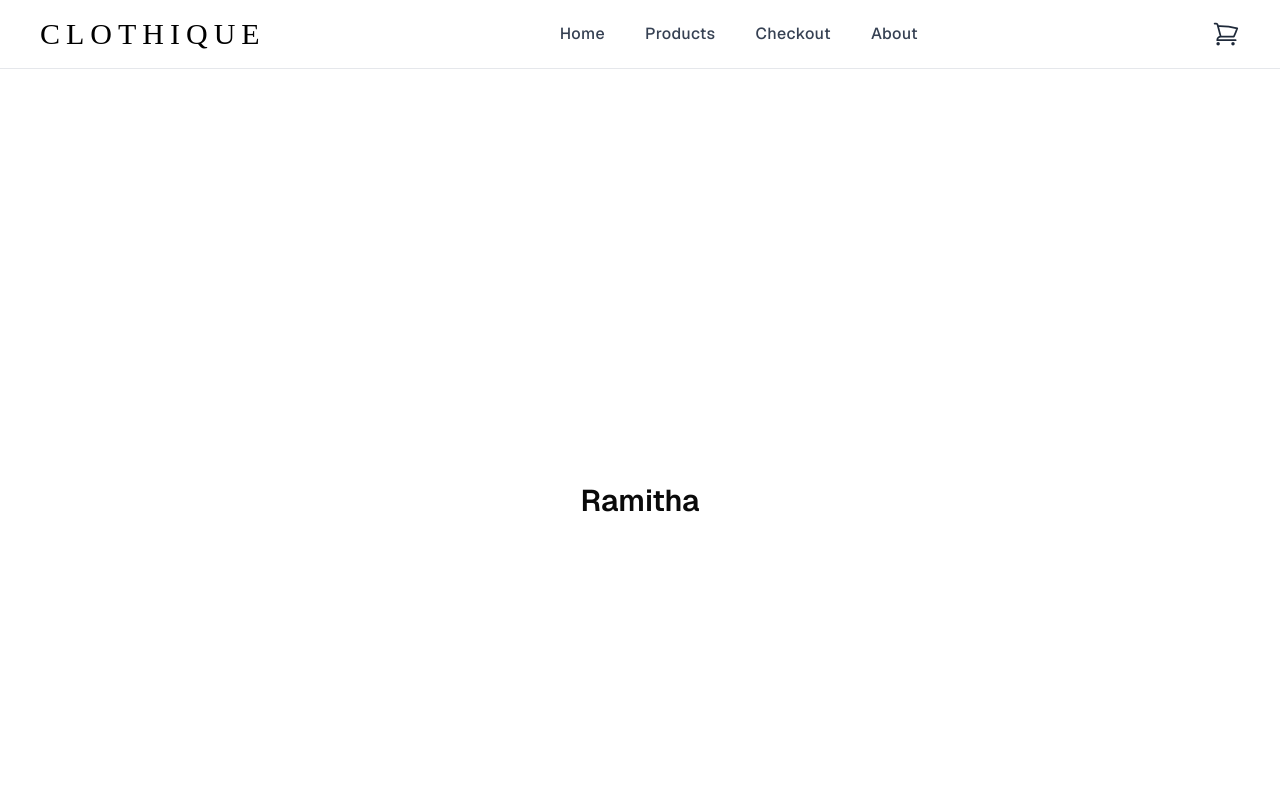
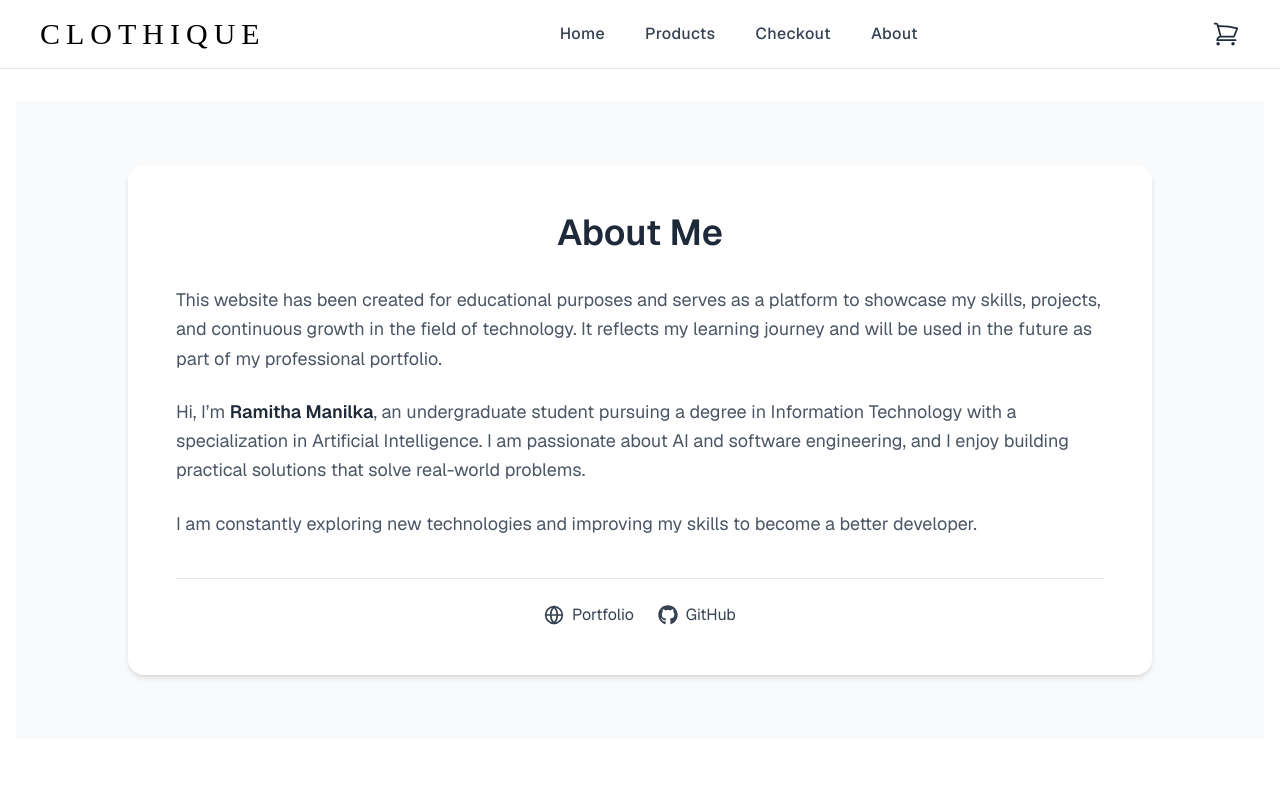
Before and after one commit to ramithax/clothique, a Next.js app: page /about in a window 1280 px wide. Shown: the top 800 px of the page. Built offline with nearby package versions, Linux system fonts and the light colour scheme.

Commit message:
About page completed

```diff
--- a/app/about/page.tsx
+++ b/app/about/page.tsx
@@ -1,9 +1,60 @@
+"use client";
+
+import { Globe } from "lucide-react";
+import { FaGithub } from "react-icons/fa";
+
 export default function AboutPage() {
     return (
-        <div className="flex items-center justify-center h-screen">
-            <div className="text-center">
-                <h1 className="text-3xl font-semibold">Ramitha</h1>
+        <div className="bg-gray-50 px-6 py-16">
+            <div className="max-w-5xl w-full mx-auto bg-white rounded-2xl shadow-md p-10 md:p-12">
+
+                <h1 className="text-4xl font-semibold text-gray-800 mb-8 text-center">
+                    About Me
+                </h1>
+
+                <div className="space-y-6 text-gray-600 leading-relaxed text-base md:text-lg">
+
+                    <p>
+                        This website has been created for educational purposes and serves as a platform to showcase my skills,
+                        projects, and continuous growth in the field of technology. It reflects my learning journey and will
+                        be used in the future as part of my professional portfolio.
+                    </p>
+
+                    <p>
+                        Hi, I’m <span className="font-semibold text-gray-800">Ramitha Manilka</span>, an undergraduate student pursuing a degree in Information Technology with a specialization in Artificial Intelligence.
+                        I am passionate about AI and software engineering, and I enjoy building practical solutions that solve real-world problems.
+                    </p>
+
+                    <p>
+                        I am constantly exploring new technologies and improving my skills to become a better developer.
+                    </p>
+
+                </div>
+
+                {/* Links */}
+                <div className="mt-10 pt-6 border-t flex justify-center gap-6">
+
+                    <a
+                        href="https://ramithax.github.io/Portfolio/"
+                        target="_blank"
+                        className="flex items-center gap-2 text-gray-700 hover:text-black transition-colors"
+                    >
+                        <Globe size={20} />
+                        Portfolio
+                    </a>
+
+                    <a
+                        href="https://github.com/ramithax"
+                        target="_blank"
+                        className="flex items-center gap-2 text-gray-700 hover:text-black transition-colors"
+                    >
+                        <FaGithub size={20} />
+                        GitHub
+                    </a>
+
+                </div>
+
             </div>
         </div>
-    )
+    );
 }
--- a/app/checkout/page.tsx
+++ b/app/checkout/page.tsx
@@ -3,6 +3,7 @@
 import { Button } from "@/components/ui/button";
 import { Card, CardContent, CardHeader, CardTitle } from "@/components/ui/card";
 import { useCartStore } from "@/store/cart-store";
+import { FiTrash2 } from "react-icons/fi";
 
 export default function CheckoutPage() {
     const { items, removeItem, addItem, clearCart } = useCartStore();
@@ -12,30 +13,62 @@ export default function CheckoutPage() {
         0
     );
 
+    const handleClearCart = () => {
+        if (confirm("Are you sure you want to clear the cart?")) {
+            clearCart();
+        }
+    };
+
     if (items.length === 0) {
-        return (
-            <div className="min-h-screen flex items-center justify-center px-6">
-                <h1 className="text-2xl font-semibold text-gray-500">
-                    Your Cart is Empty 🛒
-                </h1>
-            </div>
+        return (<div className="min-h-screen flex flex-col items-center justify-center px-6 bg-gray-50 text-center">
+
+            <div className="text-6xl mb-4">🛒</div>
+
+            <h1 className="text-3xl font-bold text-gray-800 mb-2">
+                Your Cart is Empty
+            </h1>
+
+            <p className="text-gray-500 mb-6 max-w-sm">
+                Looks like you haven’t added anything yet. Start exploring and find something you love.
+            </p>
+
+            <Button
+                onClick={() => window.location.href = "/products"}
+                className="px-8 py-3 text-base font-medium rounded-lg bg-black text-white transition-all duration-300 hover:bg-gray-900 hover:scale-[1.03] active:scale-[0.97] shadow-md hover:shadow-lg"
+
+            >
+                Continue Shopping
+            </Button>
+        </div>
         );
     }
+
 
     return (
         <div className="min-h-screen flex flex-col items-center py-10 px-6 bg-gray-50">
 
             {/* Title */}
-            <h1 className="text-3xl font-bold mb-8 text-center">
+            <h1 className="text-3xl font-semibold mb-8 text-center">
                 Checkout
             </h1>
 
             {/* Card */}
             <Card className="w-full max-w-md mb-8 shadow-md rounded-xl">
-                <CardHeader>
+
+                {/* Header with Clear Button */}
+                <CardHeader className="flex flex-row items-center justify-between">
                     <CardTitle className="text-xl font-semibold">
                         Order Summary
                     </CardTitle>
+
+                    <Button
+                        variant="ghost"
+                        size="icon"
+                        className="text-red-500 hover:text-red-600 hover:bg-red-50"
+                        onClick={handleClearCart}
+                    >
+                        <FiTrash2 size={18} />
+                    </Button>
                 </CardHeader>
 
                 <CardContent className="space-y-5">
@@ -97,22 +130,17 @@ export default function CheckoutPage() {
                 </CardContent>
             </Card>
 
-            {/* Button */}
-            <form className="max-w-md mx-auto w-full">
+            {/* Checkout Button */}
+            <form className="max-w-md mx-auto w-full flex justify-center">
                 <Button
                     type="submit"
-                    className=" w-full py-3 text-lg font-semibold rounded-xl bg-black text-white transition-all duration-300 hover:bg-gray-900 hover:scale-[1.02] active:scale-[0.98] shadow-md hover:shadow-lg " >
+                    className="px-8 py-3 text-base font-medium rounded-lg bg-black text-white transition-all duration-300 hover:bg-gray-900 hover:scale-[1.03] active:scale-[0.97] shadow-md hover:shadow-lg"
+                >
                     Proceed to Payment
-                </Button>
-
-                <Button
-                    onClick={() => clearCart()}
-                    className=" w-full py-3 text-lg font-semibold rounded-xl bg-black text-white transition-all duration-300 hover:bg-gray-900 hover:scale-[1.02] active:scale-[0.98] shadow-md hover:shadow-lg " >
-                    Clear Cart
                 </Button>
             </form>
 
+
         </div>
     );
-
 }
--- a/package.json
+++ b/package.json
@@ -13,12 +13,14 @@
     "@tailwindcss/postcss": "^4.3.2",
     "class-variance-authority": "^0.7.1",
     "clsx": "^2.1.1",
+    "github": "^14.0.0",
     "lucide-react": "^1.23.0",
     "next": "16.2.10",
     "postcss": "^8.5.16",
     "radix-ui": "^1.6.2",
     "react": "19.2.4",
     "react-dom": "19.2.4",
+    "react-icons": "^5.7.0",
     "shadcn": "^4.13.0",
     "stripe": "^22.3.0",
     "tailwind-merge": "^3.6.0",
```
Also changed, not shown: 1 other file (tests, documents, lock files or other folders).
